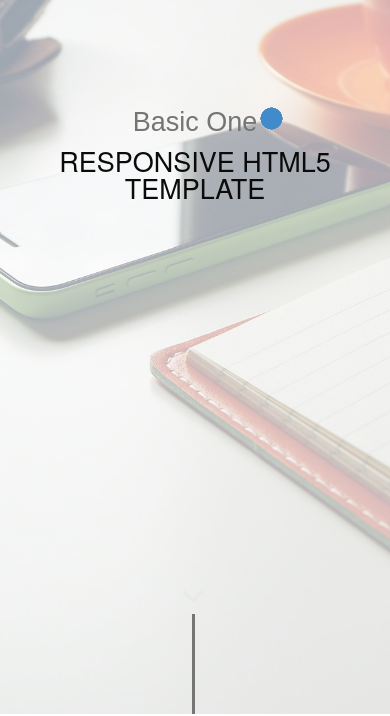
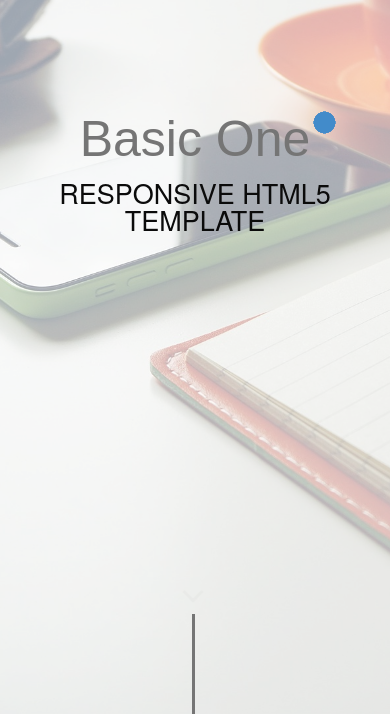
Before and after one commit to JagMolar/BasicOne, a plain HTML site: page index.html in a window 390 px wide. Shown: the part 130-846 px from the top of the page. Drawn offline with Linux system fonts and the light colour scheme; a web font is replaced by a local one.

Commit message:
mejoras css accesible

```diff
--- a/assets/css/style.css
+++ b/assets/css/style.css
@@ -900,7 +900,20 @@ input:required:focus, textarea:required:focus {
 	}
 	.sliderHomeTextBlock h2 {
 		line-height: 1;
-		font-size: 2.7rem !important;
+		font-size: 2.7rem;
+	}
+
+	.sliderHomeTextBlock h2.h2titSlider {
+		font-family: 'BebasNeue', sans-serif;
+		line-height: 1.4;
+		display: inline;
+		padding-right: 26px !important;
+		background-image: url('../../img/main/bola-menu-blue.png');
+		background-repeat: no-repeat;
+		background-position: right top;
+		margin: 5px 0 0 26px;
+		font-size: 5rem;
+		color: #757575;
 	}
 }
 
@@ -1141,7 +1154,7 @@ height: 52px;
 
 .col-services-texto ul li a{
 	font-family: 'BebasNeue', sans-serif;
-	font-size: 1.8rem;
+	font-size: 1.6rem;
     color: #646464;
     line-height: 35px;
 	cursor: pointer;
@@ -1519,7 +1532,7 @@ height: 52px;
 }
 
 .layer-projects h5 {
-	font: 300 6.4rem 'BebasNeue', sans-serif;
+	font: 300 6rem 'BebasNeue', sans-serif;
 	margin-top: 0;
 	color: #757575;
 	max-width: 400px;
@@ -1911,7 +1924,7 @@ height: 52px;
 		z-index: 2;
 	}
 	#sliderNews .sp-mask{
-		min-height: 595px !important;
+		min-height: 630px !important;
 	}
 	#sliderNews .sp-slide{
 		min-height: 600px !important;
@@ -2292,7 +2305,45 @@ textarea.form-control {
 		padding: 0;
 	}
 }
-
+/*
+& *** & *** &
+& *************** &
+& ********************** &
+& ******************************* &
+& ****************************************&
+& *********************************************** &
+& ******************************************************* &
+& ************************************************************** &
+& ******************************************************************** &
+& ************************************************************************* &
+& ***************************************************************************** &
+& ********* POWER BY : *********************************************************** &
+&************************************************************************************ &
+& ************************ ___________ *** ____ *** __________  ********************** &
+& *********************** /___   ___ / ** /    \ ** \   ______\ *********************** &
+& ************************** /  / ****** /  /\  \ ** \  \  _____ *********************** &
+& ************************* /  / ****** /  /__\  \ ** \  \ \__  \ *********************** &
+& ********************* ___/  / ****** /  ______  \ ** \  \___\  \ ********************** &
+& ******************** /_____/ ****** /__/ **** \__\ ** \_________\ ********************* &
+& ******* ____ ** ____  ******* ______  **  __  ***********  ____ **  _________  ******** &
+& ****** /    \  /    \ ****** /  __  \ ** |  | *********** /    \ ** \   ____  \ ******* &
+& ***** /  /\  \/  /\  \ ***** | |  | | ** |  | ********** /  /\  \ ** \  \_*_)  \ ****** &
+& **** /  /  \    /  \  \ **** | |  | | ** |  | ********* /  /__\  \ ** \   ___  / ***** &
+& *** /  / ** \__/ ** \  \ *** | |__| | ** |  |____***** /  ______  \ ** \  \  \  \ *** &
+& ** /__/ ************ \__\ ** \______/ ** |_______| ** /__/ **** \__\ ** \__\  \__\ * &
+& *********************************************************************************** &
+& ******************************************************************************** &
+& ***************************************************************************** &
+& ************************************************************************ &
+& ******************************************************************** &
+& ************************************************************* &
+& ******************************************************** &
+& ***************************************************&
+& ******************************************** &
+& ************************************* &
+& ***************************** &
+& *** & *** & *** & *** &
+*/
 
 /*===========================
 	NEWS (intro news-beta)
```
